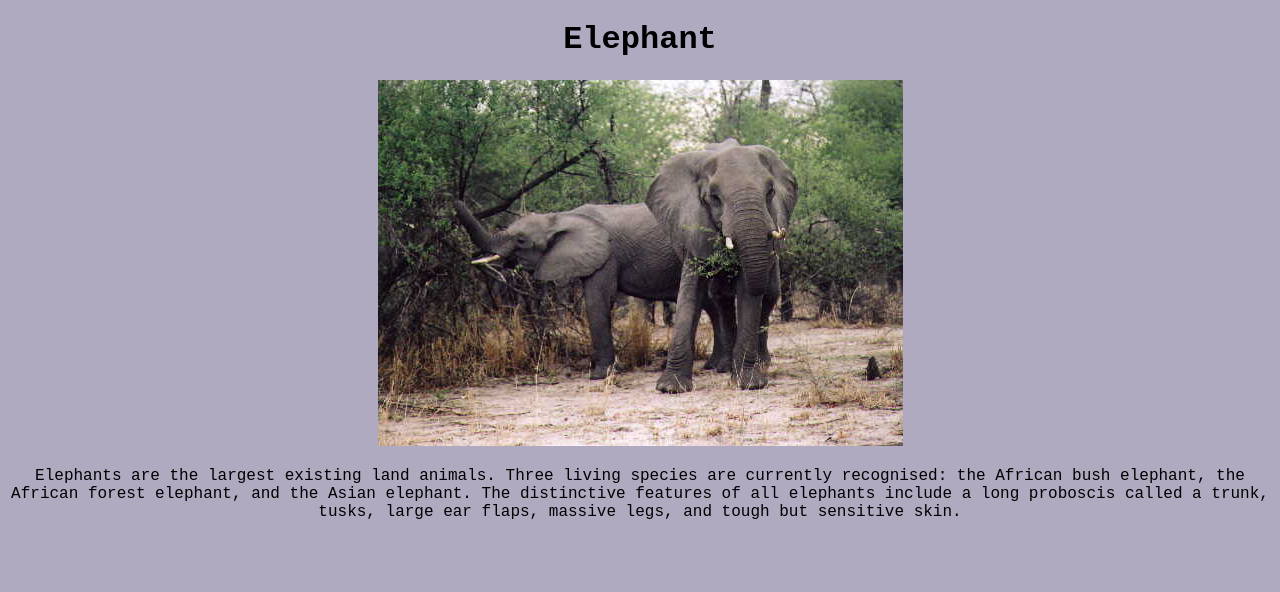
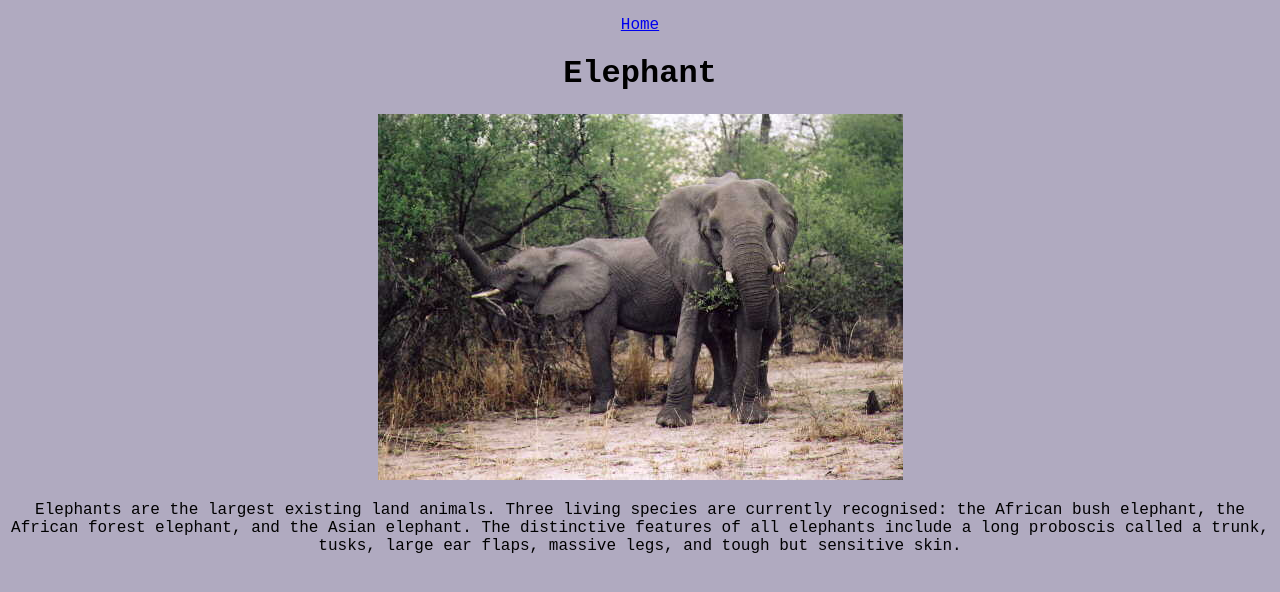
Before and after one commit to b-grimaldo/summer22, a plain HTML site: page zoo/elephant.html in a window 1280 px wide. Drawn offline with Linux system fonts and the light colour scheme.

Commit message:
Update elephant.html

```diff
--- a/zoo/elephant.html
+++ b/zoo/elephant.html
@@ -5,6 +5,11 @@
     <link rel="stylesheet" type="text/css" href="css/elephant.css">
   </head>
   <body>
+    <nav>
+      <p>
+        <a href="index.html">Home</a>
+      </p>
+    </nav>
     <h1>Elephant</h1>
     <img src="img/elephant.jpg" alt="elephant">
     <p>
```
